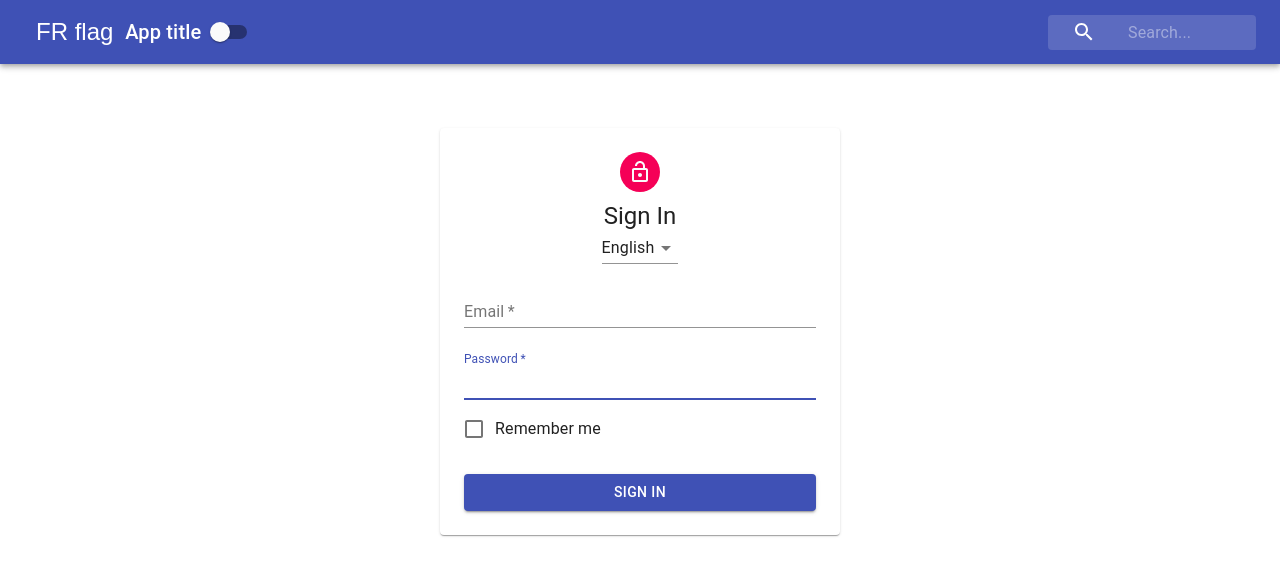
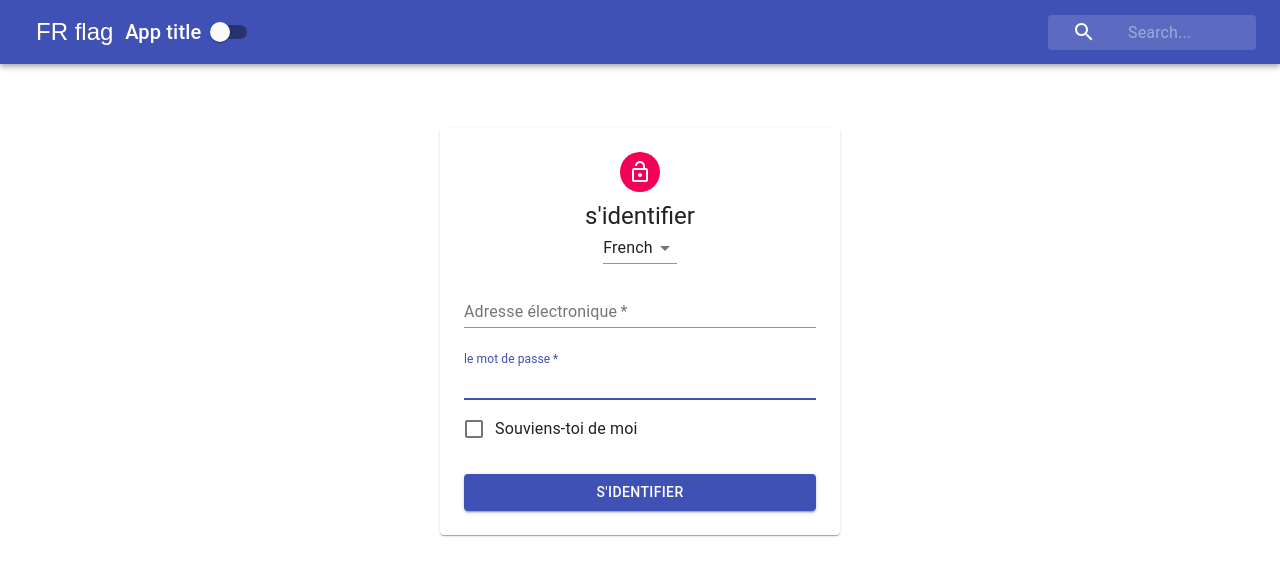
Before and after one commit to laurapoc/context_api_project, a React (Create React App) app: page / in a window 1280 px wide. Shown: the top 576 px of the page. Built offline with nearby package versions, Linux system fonts and the light colour scheme.

Commit message:
added change language handler

```diff
--- a/src/Form.js
+++ b/src/Form.js
@@ -18,54 +18,55 @@ import { LanguageContext } from "./contexts/LanguageContext";
 
 const words = {
   english: {
+    signin: "Sign In",
     email: "Email",
+    password: "Password",
+    remember: "Remember Me"
   },
   french: {
-    email: "E-mail",
+    signin: "s'identifier",
+    email: "Adresse électronique",
+    password: "le mot de passe",
+    remember: "Souviens-toi de moi"
   },
   spanish: {
+    signin: "iniciar sesión",
     email: "Correo electrónico",
+    password: "contraseña",
+    remember: "Recuérdame"
   },
 };
 
 class Form extends Component {
   static contextType = LanguageContext;
   render() {
-    const { language } = this.context;
+    const { language, changeLanguage } = this.context;
     const { classes } = this.props;
+    const { signin, email, password, remember } = words[language];
     return (
       <main className={classes.main}>
         <Paper className={classes.paper}>
           <Avatar className={classes.avatar}>
             <LockOutlinedIcon />
           </Avatar>
-          <Typography variant="h5">Sign In</Typography>
-          <Select value="english">
+          <Typography variant="h5">{signin}</Typography>
+          <Select value={language} onChange={changeLanguage}>
             <MenuItem value="english">English</MenuItem>
             <MenuItem value="french">French</MenuItem>
             <MenuItem value="spanish">Spanish</MenuItem>
           </Select>
           <form className={classes.form}>
             <FormControl margin="normal" required fullWidth>
-              <InputLabel htmlform="email">Email</InputLabel>
+              <InputLabel htmlform="email">{email}</InputLabel>
               <Input id="email" name="email" autoFocus></Input>
             </FormControl>
             <FormControl margin="normal" required fullWidth>
-              <InputLabel htmlform="password">Password</InputLabel>
+              <InputLabel htmlform="password">{password}</InputLabel>
               <Input id="password" name="password" autoFocus></Input>
             </FormControl>
-            <FormControlLabel
-              control={<Checkbox color="primary" />}
-              label="Remember me"
-            />
-            <Button
-              variant="contained"
-              type="submit"
-              fullWidth
-              color="primary"
-              className={classes.submit}
-            >
-              Sign In
+            <FormControlLabel control={<Checkbox color="primary" />} label={remember} />
+            <Button variant="contained" type="submit" fullWidth color="primary" className={classes.submit}>
+            {signin}
             </Button>
           </form>
         </Paper>
--- a/src/contexts/LanguageContext.js
+++ b/src/contexts/LanguageContext.js
@@ -9,10 +9,15 @@ export class LanguageProvider extends Component {
     this.state = {
       language: "french",
     };
+    this.changeLanguage = this.changeLanguage.bind(this);
   }
+
+  changeLanguage(e) {
+    this.setState({ language: e.target.value });
+
+  }
+
   render() {
-    return (
-      <LanguageContext.Provider value={{...this.state}}>{this.props.children}</LanguageContext.Provider>
-    );
+    return <LanguageContext.Provider value={{ ...this.state, changeLanguage: this.changeLanguage}}>{this.props.children}</LanguageContext.Provider>;
   }
 }
```
